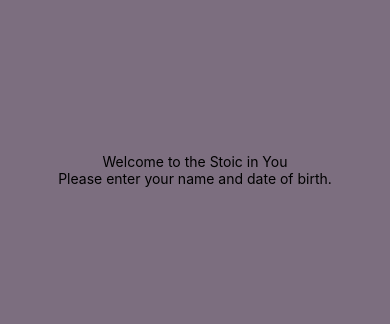
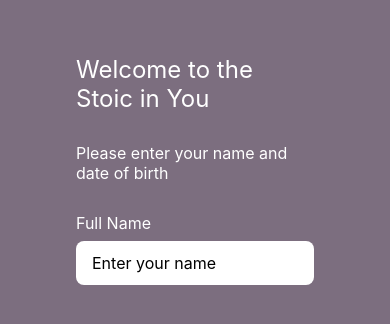
Before and after one commit to PeterX12/TheStoicInYou, a React Native app: screen /Onboarding in a window 390 px wide. Shown: the part 252-576 px from the top of the page. Built offline with nearby package versions, Linux system fonts and the light colour scheme.

Commit message:
Onboarding screen work in progress

```diff
--- a/src/constants/colors.ts
+++ b/src/constants/colors.ts
@@ -2,4 +2,6 @@ export const AppColors = {
   AppBackground: "#7C6E7F",
   tabBarActiveColor: "#606060",
   tabBarInactiveColor: "#000000",
+
+  White: "#FFFFFF",
 };
--- a/src/screens/Onboarding/OnboardingScreen.tsx
+++ b/src/screens/Onboarding/OnboardingScreen.tsx
@@ -1,11 +1,52 @@
+import { AppColors } from "constants/colors";
 import { AppStyles } from "constants/styles";
-import { View, Text } from "react-native";
+import { View, Text, TextInput } from "react-native";
+import { StyleSheet } from "react-native";
 
 export default function OnboardingScreen() {
   return (
-    <View style={AppStyles.fullScreen}>
-      <Text>Welcome to the Stoic in You</Text>
-      <Text>Please enter your name and date of birth.</Text>
+    <View style={styles.container}>
+      <Text style={styles.title}>Welcome to the Stoic in You</Text>
+      <Text style={styles.subtitle}>
+        Please enter your name and date of birth
+      </Text>
+
+      <View style={styles.inputContainer}>
+        <Text style={styles.inputText}>Full Name</Text>
+        <TextInput style={styles.input} placeholder="Enter your name" />
+      </View>
     </View>
   );
 }
+
+export const styles = StyleSheet.create({
+  container: {
+    flex: 1,
+    justifyContent: "center",
+    alignItems: "center",
+    backgroundColor: AppColors.AppBackground,
+    paddingHorizontal: 76,
+  },
+  title: {
+    color: AppColors.White,
+    fontSize: 24,
+  },
+  subtitle: {
+    color: AppColors.White,
+    fontSize: 16,
+    marginVertical: 30,
+  },
+  inputContainer: { width: "100%" },
+  inputText: {
+    color: AppColors.White,
+    fontSize: 16,
+  },
+  input: {
+    backgroundColor: AppColors.White,
+    borderRadius: 8,
+    paddingHorizontal: 16,
+    paddingVertical: 12,
+    fontSize: 16,
+    marginTop: 8,
+  },
+});
```
